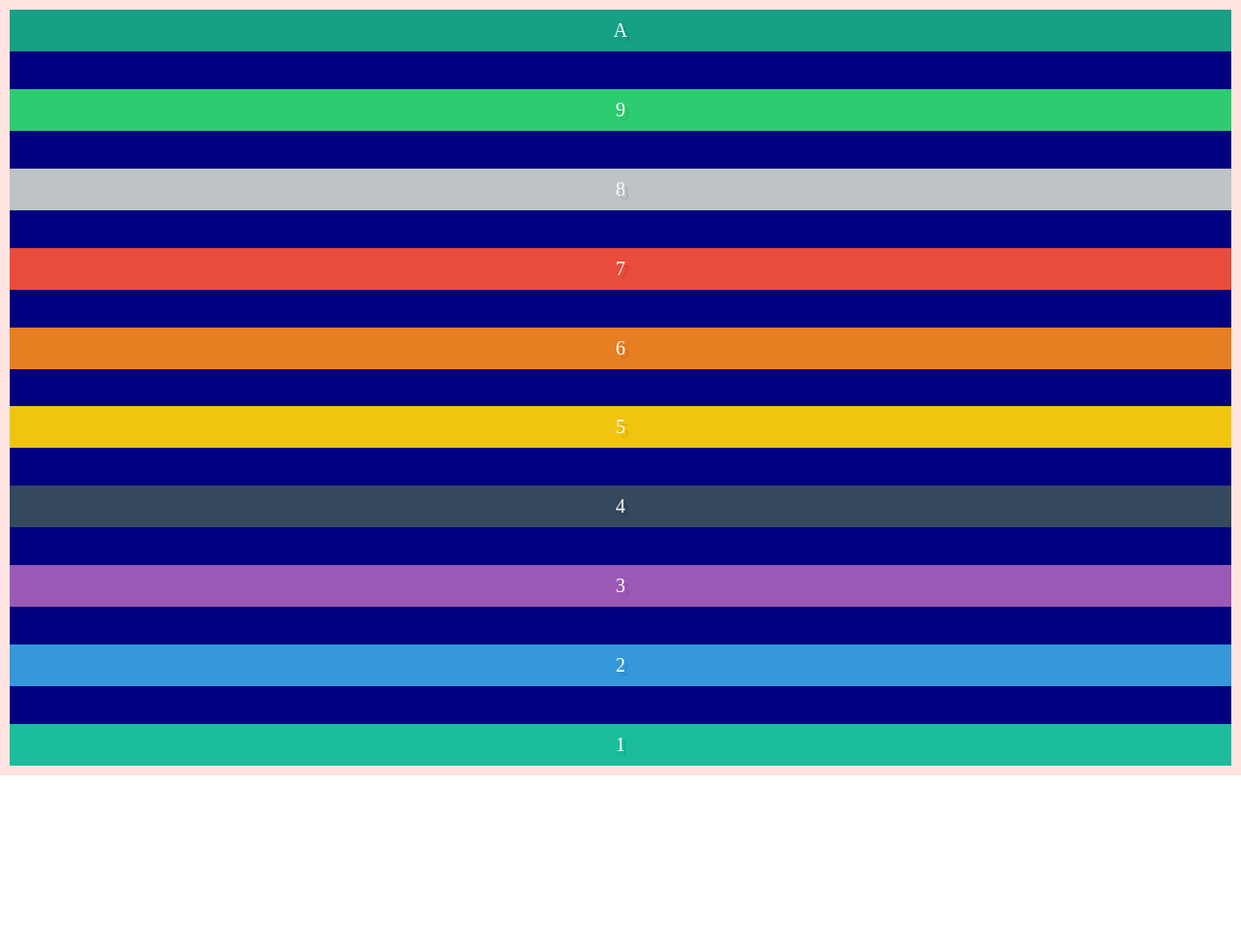
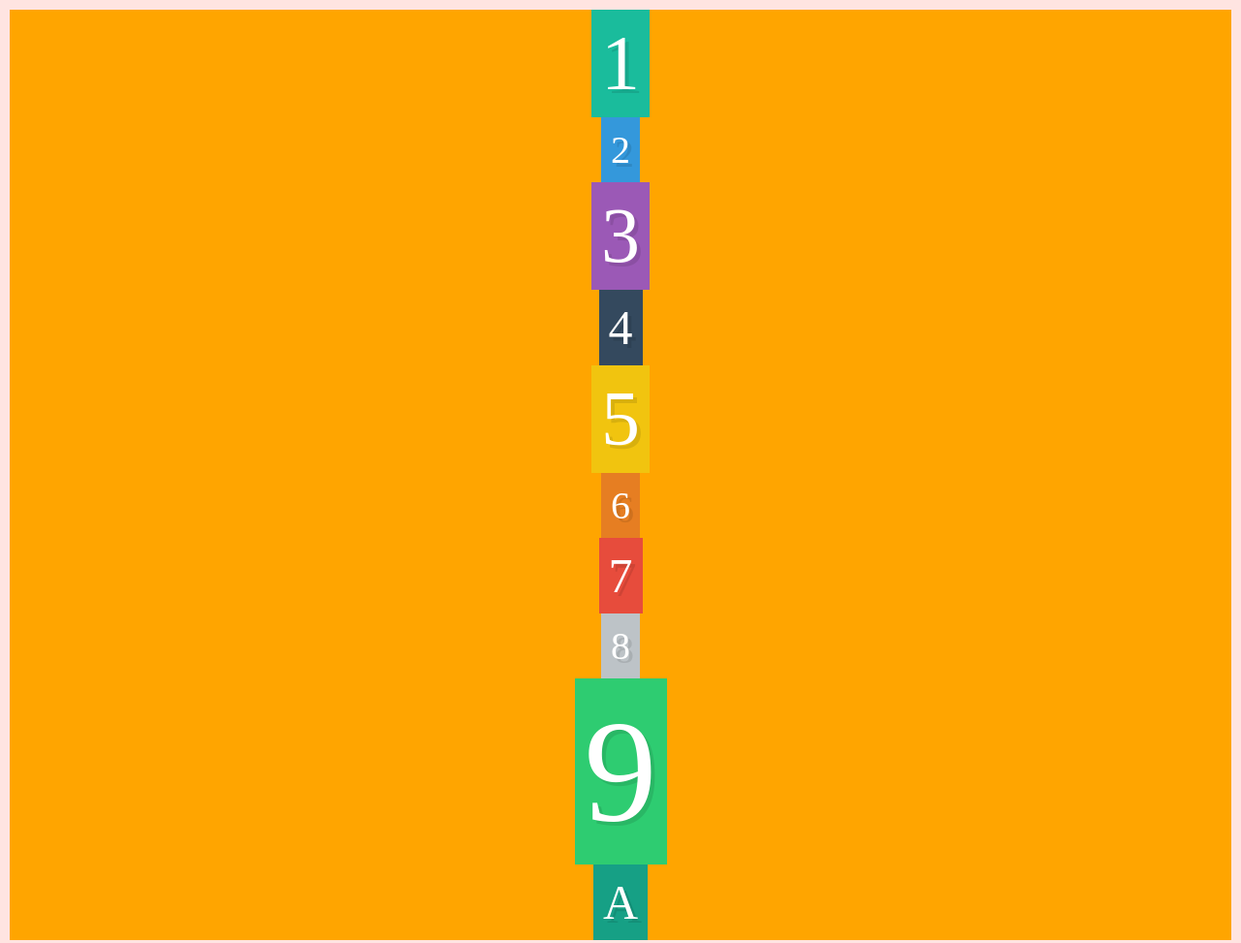
Before and after one commit to LevDoesCode/html-tests, a plain HTML site: page index.html in a window 1280 px wide. Shown: the whole page at 97% size. Before the commit the page ends 800 px from the top, so only its background shows below. Drawn offline with Linux system fonts and the light colour scheme.

Commit message:
Add worked with align-items

```diff
--- a/style.css
+++ b/style.css
@@ -7,7 +7,7 @@
 
 .box {
     color: white;
-    font-size: 20px;
+    font-size: 50px;
     text-align: center;
     text-shadow: 4px 4px 0 rgba(0, 0, 0, 0.1);
     padding: 10px;
@@ -48,12 +48,28 @@
 .container {
     display: flex;
     border: 10px solid mistyrose;
-    background-color: navy;
-    justify-content: space-between;
-    justify-content: space-around;
-    /* justify-content: space-evenly; */
-    flex-direction: column-reverse;
+    background-color: orange;
+    align-items: center;
+    align-items: flex-end;
+    align-items: baseline;
+    align-items: center;
     min-height: 100vh;
-    justify-content: center;
-    justify-content: space-between;
+    min-width: 100vw;
+    flex-direction: column;
 }
+
+.box1,
+.box3,
+.box5 {
+    font-size: 80px;
+}
+
+.box2,
+.box6,
+.box8 {
+    font-size: 40px;
+}
+
+.box9 {
+    font-size: 150px;
+}
```
